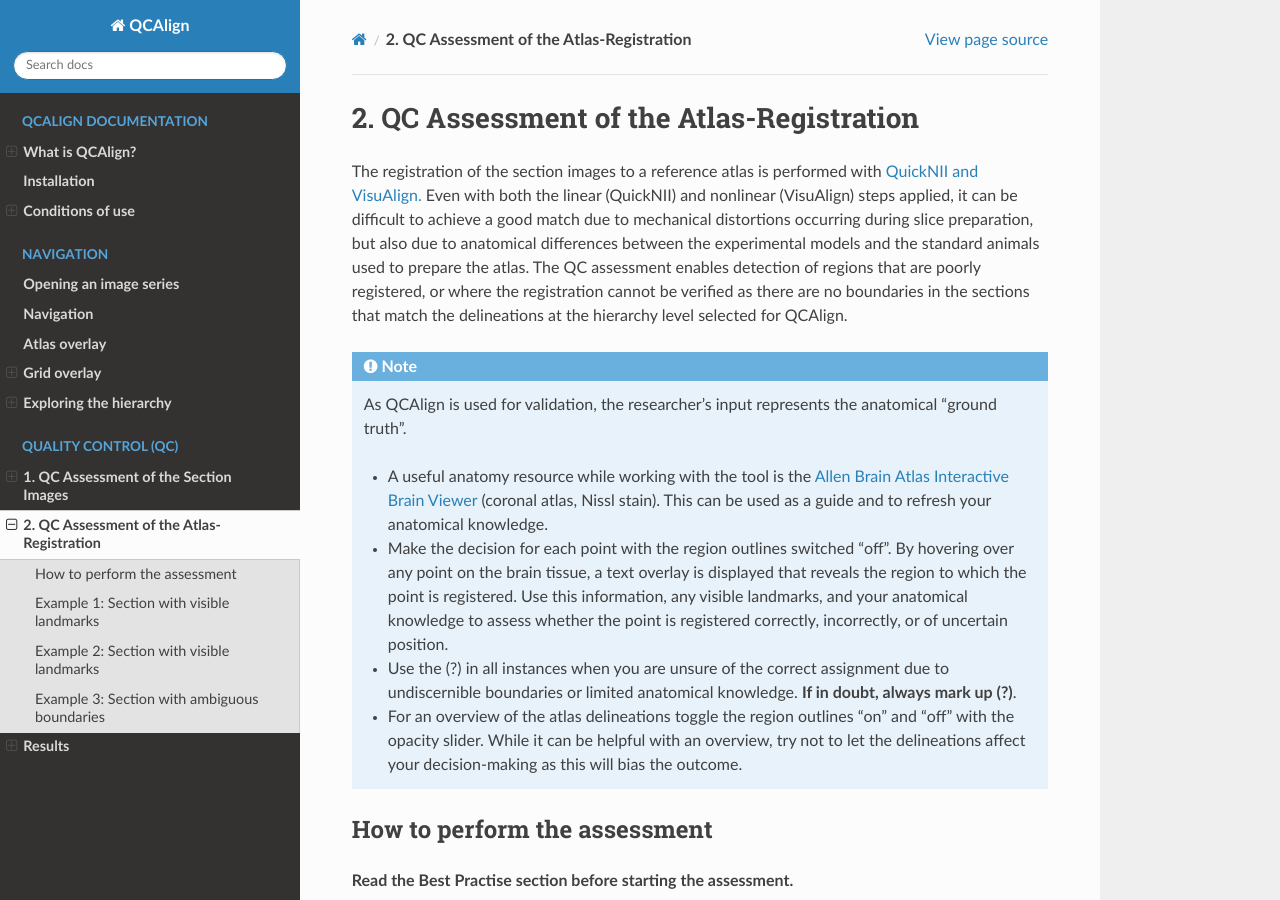
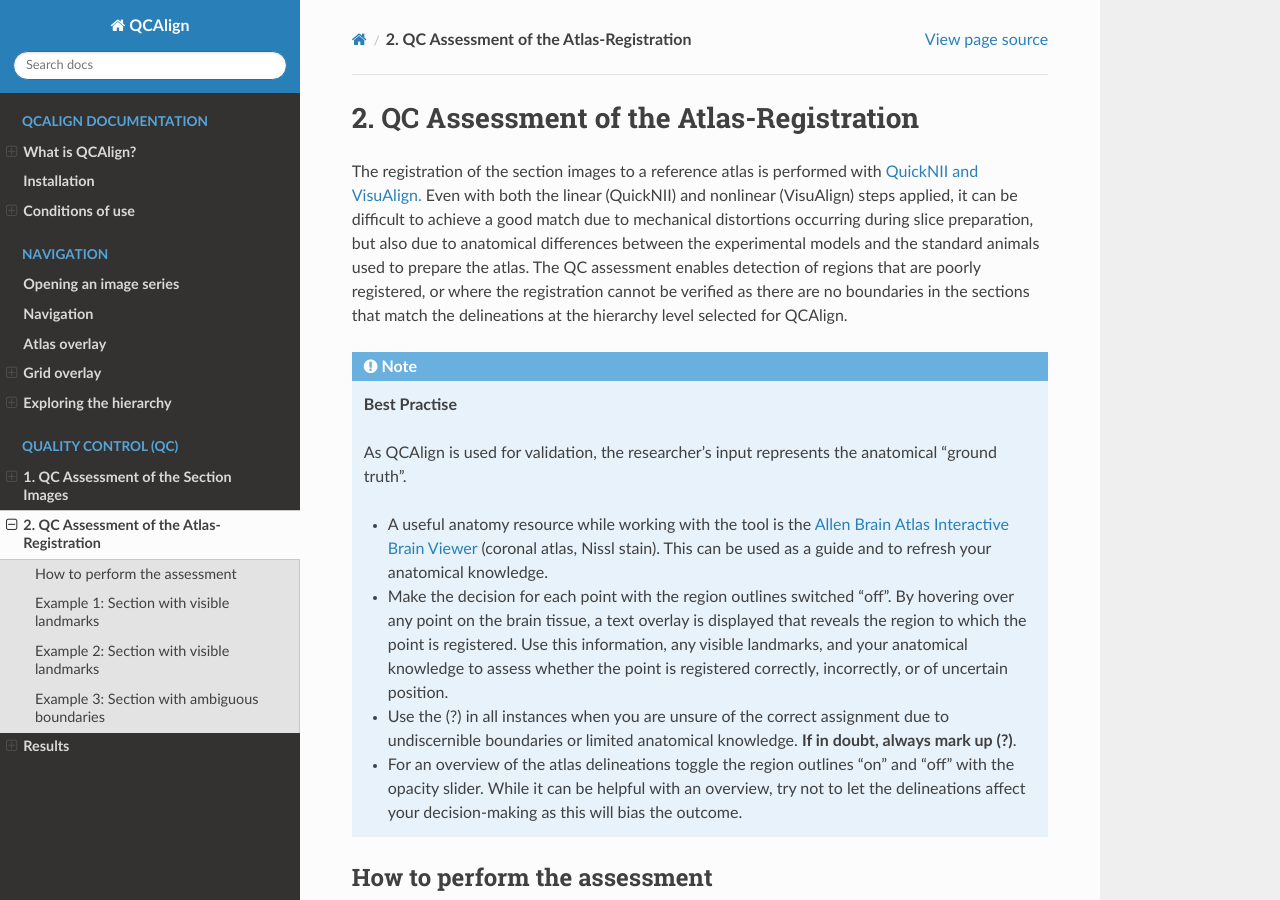
Before and after one commit to Neural-Systems-at-UIO/QCAlign, a Sphinx documentation site: the page built from docs/QCatlasmaps.rst, in a window 1280 px wide and 900 px high. Built offline with Sphinx 7.4.7 and the Read the Docs theme 2.0.0, drawn with Linux system fonts in a browser that asks for light colours.

Commit message:
Update QCatlasmaps.rst

```diff
--- a/docs/QCatlasmaps.rst
+++ b/docs/QCatlasmaps.rst
@@ -4,8 +4,7 @@
 The registration of the section images to a reference atlas is performed with `QuickNII and VisuAlign. <https://ebrains.eu/service/quicknii-and-visualign/>`_ Even with both the linear (QuickNII) and nonlinear (VisuAlign) steps applied, it can be difficult to achieve a good match due to mechanical distortions occurring during slice preparation, but also due to anatomical differences between the experimental models and the standard animals used to prepare the atlas. The QC assessment enables detection of regions that are poorly registered, or where the registration cannot be verified as there are no boundaries in the sections that match the delineations at the hierarchy level selected for QCAlign.
 
 .. note::
-   Best Practise
-   ---------------
+   **Best Practise**
 
    As QCAlign is used for validation, the researcher's input represents the anatomical “ground truth”.
 
```
